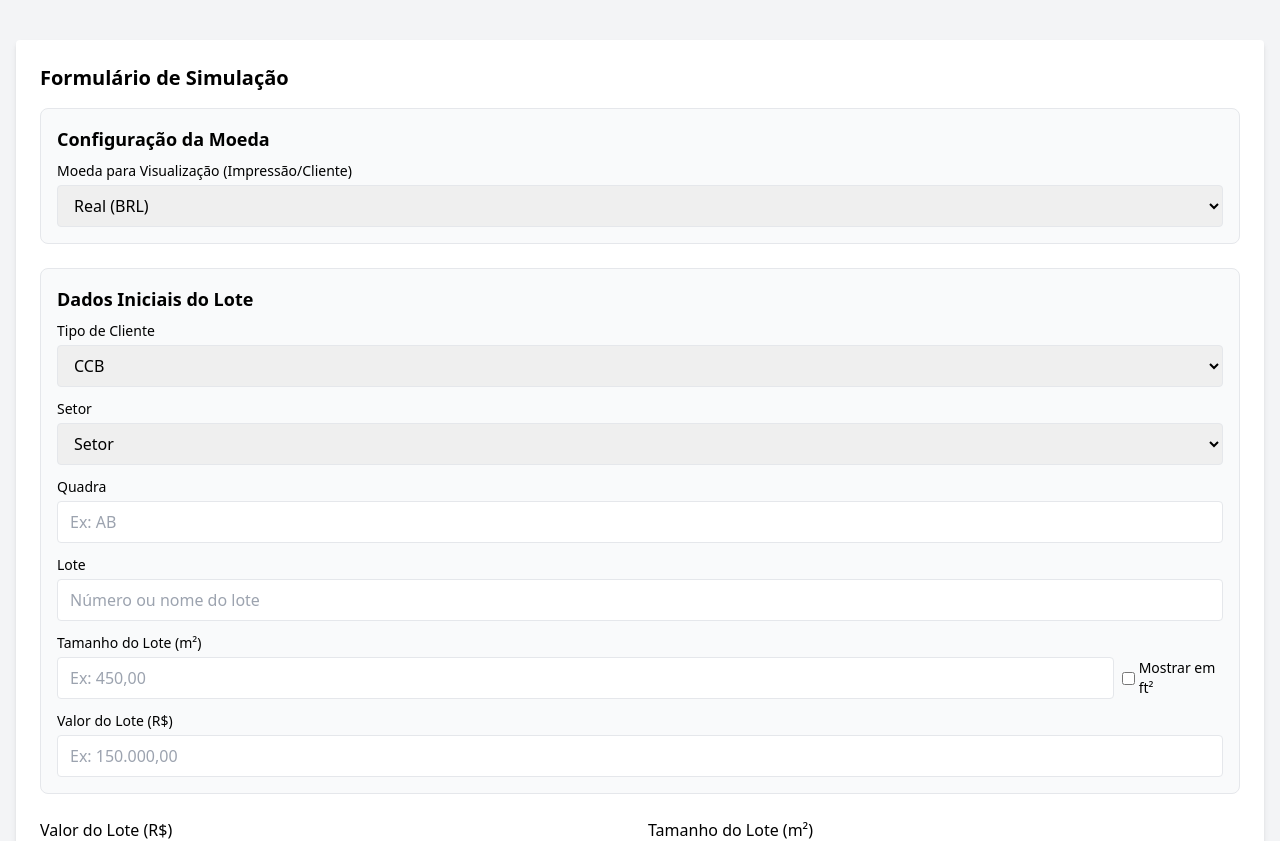
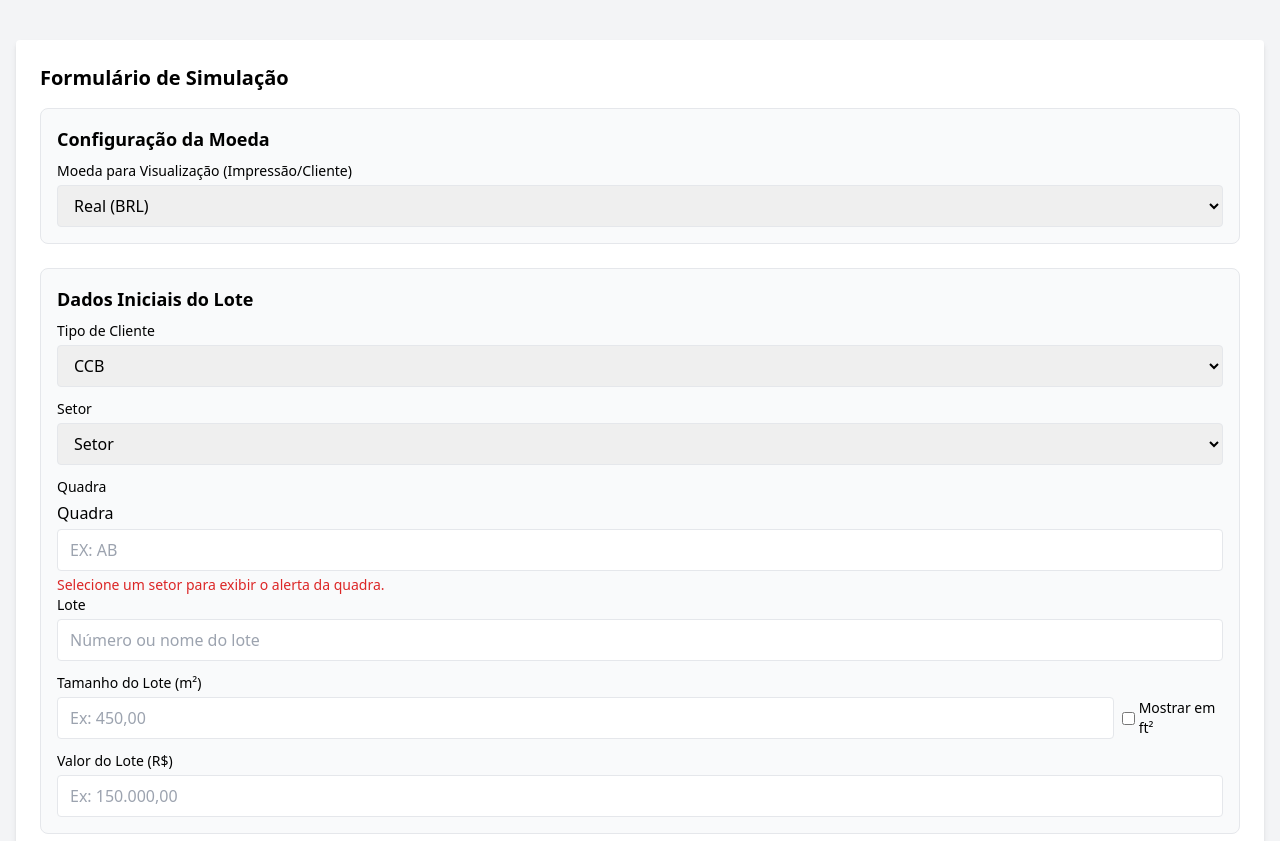
Before and after one commit to gfaria91/simulador-momentum, a React (Vite) app: page / in a window 1280 px wide. Shown: the top 841 px of the page. Built offline with nearby package versions, Linux system fonts and the light colour scheme; the HTML template or start-up script is replaced by a standard one.

Commit message:
fix: posiciona alerta abaixo do campo Quadra e adiciona verificação de setor

```diff
--- a/src/modules/simulador/components/DadosLote.tsx
+++ b/src/modules/simulador/components/DadosLote.tsx
@@ -1,4 +1,5 @@
 import React from 'react'
+import QuadraAlerta from './QuadraAlerta'
 
 type Props = {
   tipoCliente: string
@@ -59,14 +60,22 @@ const DadosLote = ({
       </select>
 
       <label className="block text-sm mb-1">Quadra</label>
-      <input
-        type="text"
-        value={quadra}
-        onChange={e => handleQuadra(e.target.value.toUpperCase())}
-        className="border rounded px-3 py-2 w-full mb-3"
-        placeholder="Ex: AB"
-      />
-
+      <label className="block font-medium mb-1">Quadra</label>
+  <input
+    type="text"
+    value={quadra}
+    onChange={(e) => {
+      const valor = e.target.value.toUpperCase().replace(/[^A-Z]/g, '')
+      if (valor.length <= 2) setQuadra(valor)
+    }}
+    className="border rounded px-3 py-2 w-full uppercase"
+    placeholder="Ex: AB"
+  />
+  {setor && setor !== 'Setor' ? (
+    <QuadraAlerta quadra={quadra} setor={setor} />
+  ) : (
+    <p className="text-sm text-red-600 mt-1">Selecione um setor para exibir o alerta da quadra.</p>
+  )}
 
       <label className="block text-sm mb-1">Lote</label>
       <input
```
